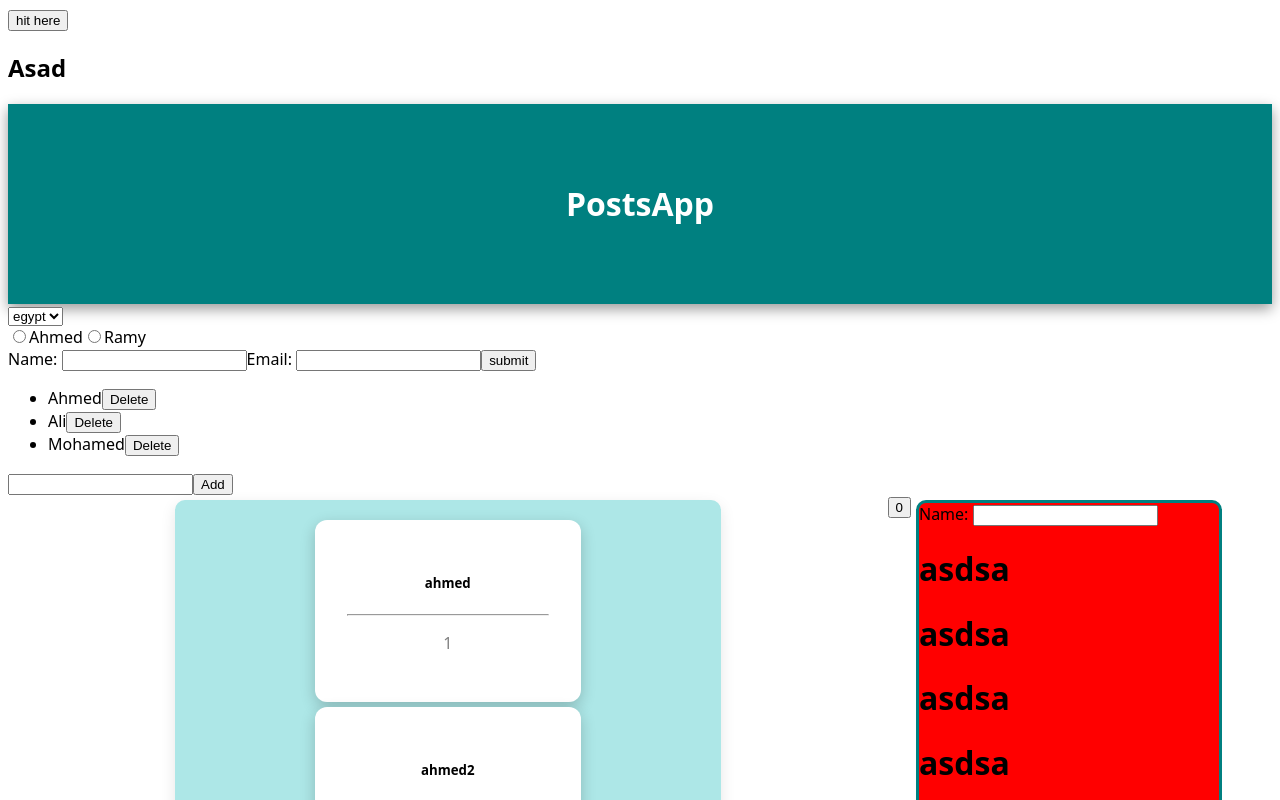
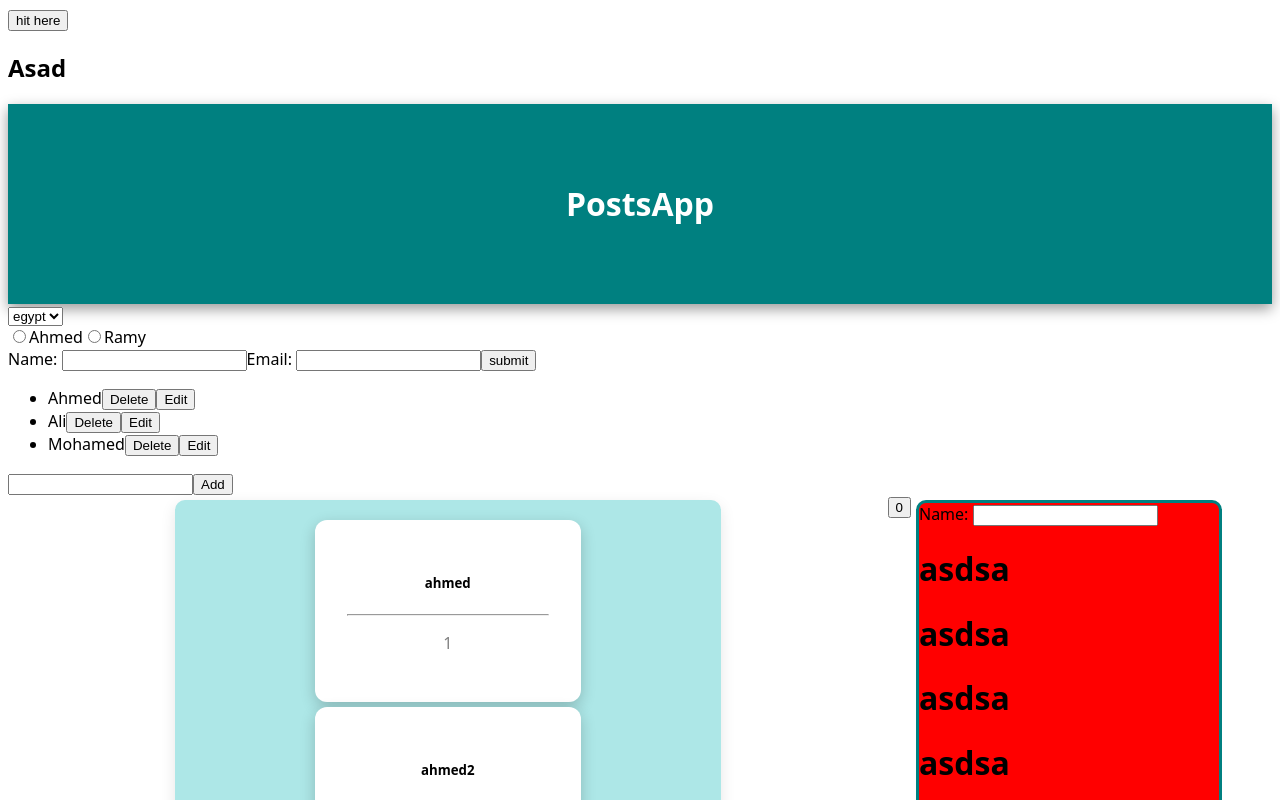
Before and after one commit to AhmeDev1425/React-Journey, a React (Vite) app in the folder project/: page / in a window 1280 px wide. Shown: the top 800 px of the page. Built offline with nearby package versions, Linux system fonts and the light colour scheme.

Commit message:
make edit button

```diff
--- a/project/src/ListAppend.jsx
+++ b/project/src/ListAppend.jsx
@@ -23,6 +23,18 @@ export default function Appender() {
         setNames(names.filter(n => n.id !== id))
     }
 
+function handleEdit(id) {
+    const updated = names.map((el) => {
+        if (el.id === id) {
+            return { ...el, name: el.name + "0" }
+        }
+        return el
+    })
+
+    setNames(updated)
+}
+
+
     return (
         <div>
             <ul>
@@ -30,6 +42,7 @@ export default function Appender() {
                     <li key={n.id}>
                         {n.name}
                         <button onClick={() => handleDelete(n.id)}>Delete</button>
+                        <button onClick={() => handleEdit(n.id)}>Edit</button>
                     </li>
                 ))}
             </ul>
```
